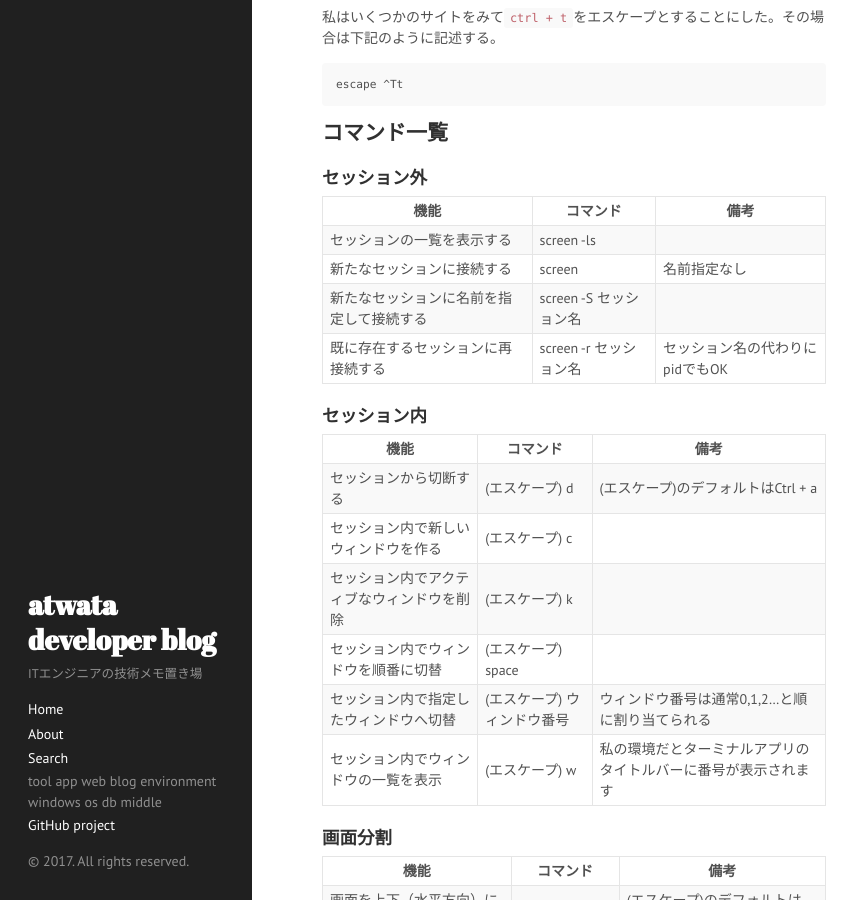
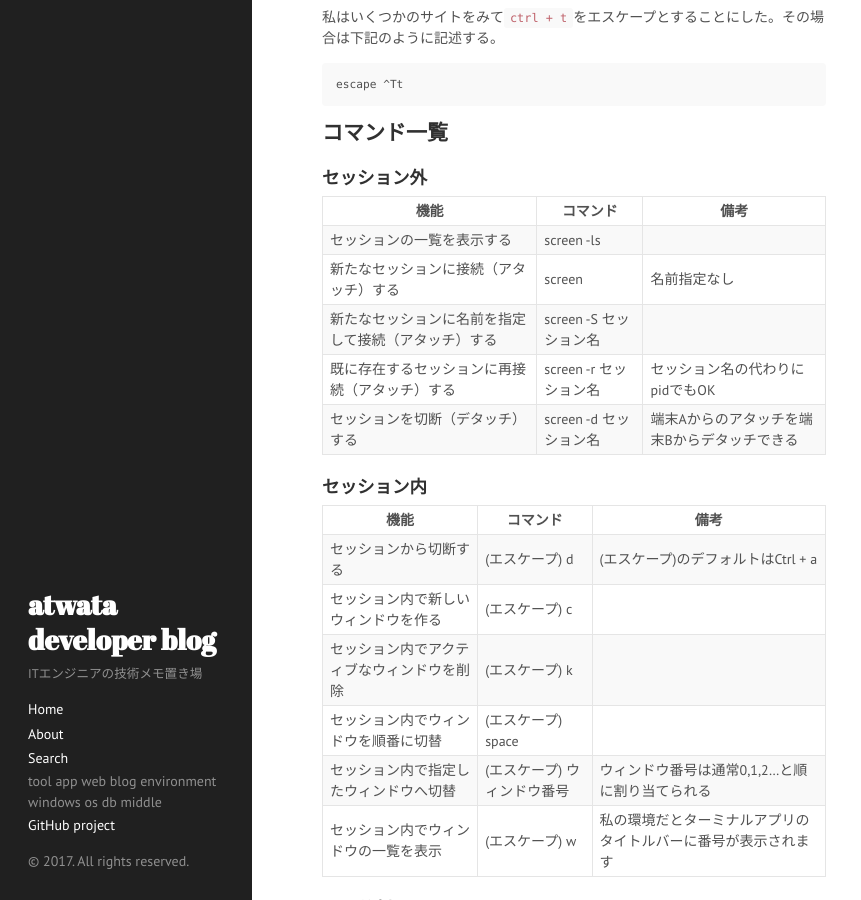
Before and after one commit to atwata/atwata.github.io, a Jekyll site: the page built from _posts/2017-05-25-abount-screen.md, in a window 1280 px wide and 900 px high, scrolled down 2320 px. Shown: the whole window, without its empty margins (0-861 px from the left). Built offline with Jekyll 4.4.1, drawn with Linux system fonts in a browser that asks for light colours.

Commit message:
update screen command

```diff
--- a/_posts/2017-05-25-abount-screen.md
+++ b/_posts/2017-05-25-abount-screen.md
@@ -143,9 +143,10 @@ escape ^Tt
 |機能|コマンド|備考|
 |-|-|-|
 |セッションの一覧を表示する|screen -ls||
-|新たなセッションに接続する|screen|名前指定なし|
-|新たなセッションに名前を指定して接続する|screen -S セッション名||
-|既に存在するセッションに再接続する|screen -r セッション名|セッション名の代わりにpidでもOK|
+|新たなセッションに接続（アタッチ）する|screen|名前指定なし|
+|新たなセッションに名前を指定して接続（アタッチ）する|screen -S セッション名||
+|既に存在するセッションに再接続（アタッチ）する|screen -r セッション名|セッション名の代わりにpidでもOK|
+|セッションを切断（デタッチ）する|screen -d セッション名|端末Aからのアタッチを端末Bからデタッチできる|
 
 ### セッション内
 
```
